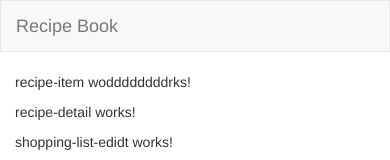
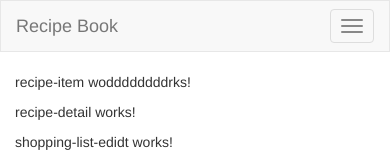
Before and after one commit to TaherBarakat/ng-food-app, an Angular app: page / in a window 390 px wide. Shown: the top 160 px of the page. Built offline with nearby package versions, Linux system fonts and the light colour scheme.

Commit message:
make the header more responsive

```diff
--- a/src/app/header/header.component.html
+++ b/src/app/header/header.component.html
@@ -1,9 +1,20 @@
 <nav class="navbar navbar-default">
   <div class="container-fluid">
     <div class="navbar-header">
-      <a href="#" class="navbar-brand">Recipe Book</a>
+      <button
+        type="button"
+        class="navbar-toggle"
+        (click)="collapsed = !collapsed"
+      >
+        <span class="icon-bar" *ngFor="let iconBar of [1, 2, 4]"></span>
+      </button>
+      <a routerLink="/" class="navbar-brand">Recipe Book</a>
     </div>
-    <div class="collapse navbar-collapse">
+    <div
+      class="navbar-collapse"
+      [class.collapse]="collapsed"
+      (window:resize)="collapsed = true"
+    >
       <ul class="nav navbar-nav">
         <li><a href="#">Recipes</a></li>
         <li><a href="#">Shopping List</a></li>
--- a/src/app/header/header.component.ts
+++ b/src/app/header/header.component.ts
@@ -3,8 +3,8 @@
 @Component({
   selector: 'app-header',
   templateUrl: './header.component.html',
-  styleUrl: './header.component.css'
+  styleUrl: './header.component.css',
 })
 export class HeaderComponent {
-
+  collapsed = true;
 }
```
